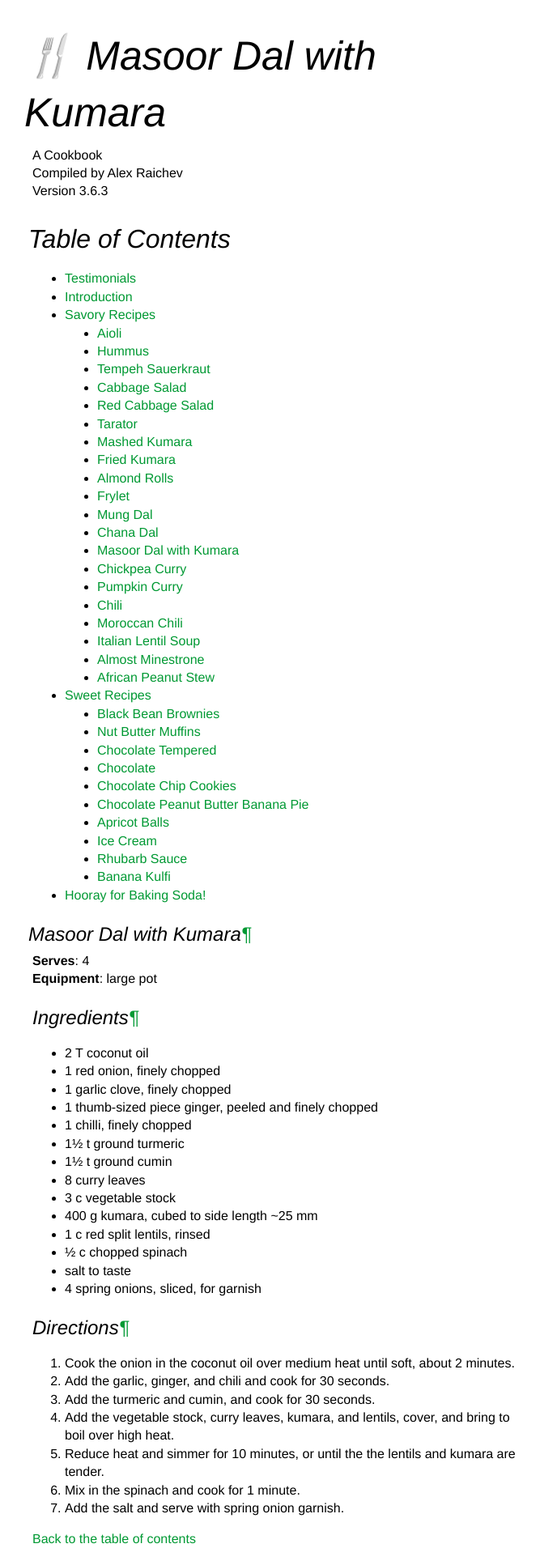
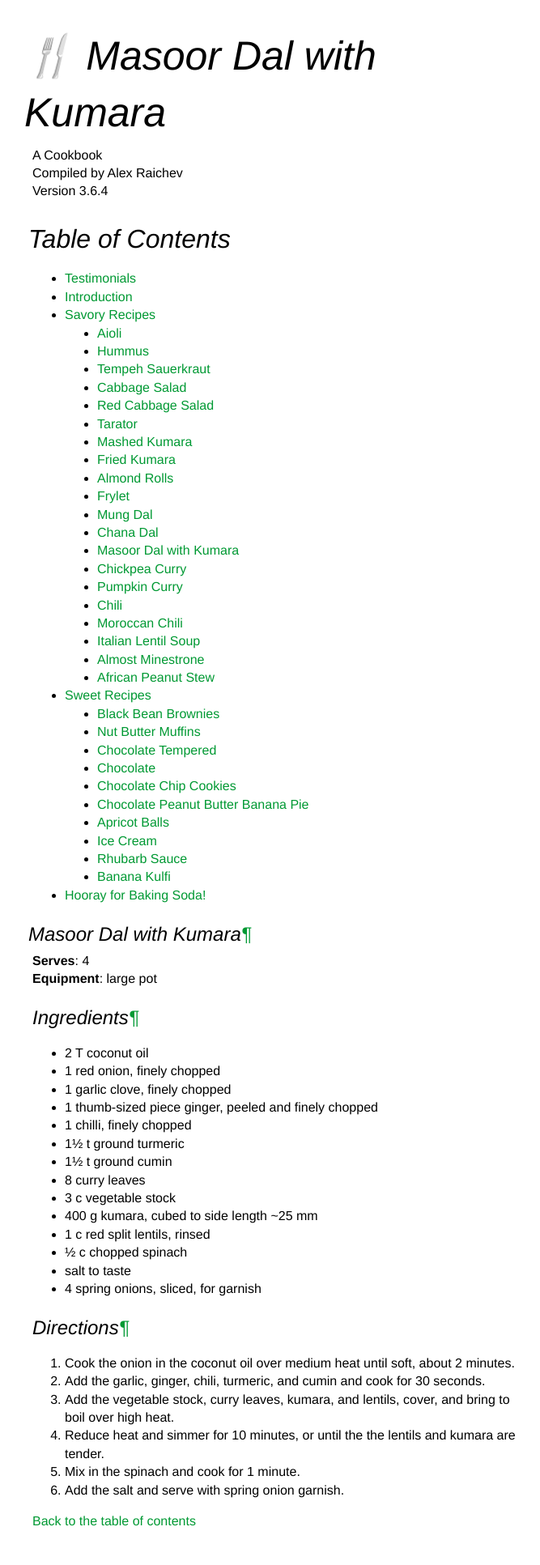
Before and after one commit to araichev/vegehead, a Sphinx documentation site: the page built from docs/recipes/masoor_dal.rst, in a window 1280 px wide. Shown: the whole page at 81% size, without its empty margins (300-967 px from the left). Built offline with Sphinx 7.4.7, drawn with Linux system fonts in a browser that asks for light colours; after the commit the page ends 1910 px from its top, so only the background shows below that.

Commit message:
- Added a favicon. - Simplified masoor dal slightly.

```diff
--- a/README.rst
+++ b/README.rst
@@ -58,6 +58,12 @@
 
 Changes
 ========
+
+3.6.4, 2020-11-30
+-----------------
+- Added a favicon.
+- Simplified masoor dal slightly.
+
 
 3.6.3, 2020-09-06
 -----------------
--- a/docs/conf.py
+++ b/docs/conf.py
@@ -52,7 +52,7 @@
 # built documents.
 #
 # The short X.Y version.
-version = '3.6.3'
+version = '3.6.4'
 
 # The language for content autogenerated by Sphinx. Refer to documentation
 # for a list of supported languages.
@@ -128,7 +128,7 @@
 # The name of an image file (within the static path) to use as favicon of the
 # docs.  This file should be a Windows icon file (.ico) being 16x16 or 32x32
 # pixels large.
-#html_favicon = None
+html_favicon = "_static/favicon.ico"
 
 # Add any paths that contain custom static files (such as style sheets) here,
 # relative to this directory. They are copied after the builtin static files,
--- a/docs/recipes/masoor_dal.rst
+++ b/docs/recipes/masoor_dal.rst
@@ -25,8 +25,7 @@
 Directions
 -----------
 #. Cook the onion in the coconut oil over medium heat until soft, about 2 minutes.
-#. Add the garlic, ginger, and chili and cook for 30 seconds.
-#. Add the turmeric and cumin, and cook for 30 seconds.
+#. Add the garlic, ginger, chili, turmeric, and cumin and cook for 30 seconds.
 #. Add the vegetable stock, curry leaves, kumara, and lentils, cover, and bring to boil over high heat.
 #. Reduce heat and simmer for 10 minutes, or until the the lentils and kumara are tender.
 #. Mix in the spinach and cook for 1 minute.
--- a/pyproject.toml
+++ b/pyproject.toml
@@ -1,6 +1,6 @@
 [tool.poetry]
 name = "vegehead"
-version = "3.6.3"
+version = "3.6.4"
 description = "A cookbook"
 authors = ["Alex Raichev <alex@raichev.net>"]
 license = "CC BY-NC-SA 4.0"
```
Also changed, not shown: docs/_static/favicon.ico (added), 1 other file.
